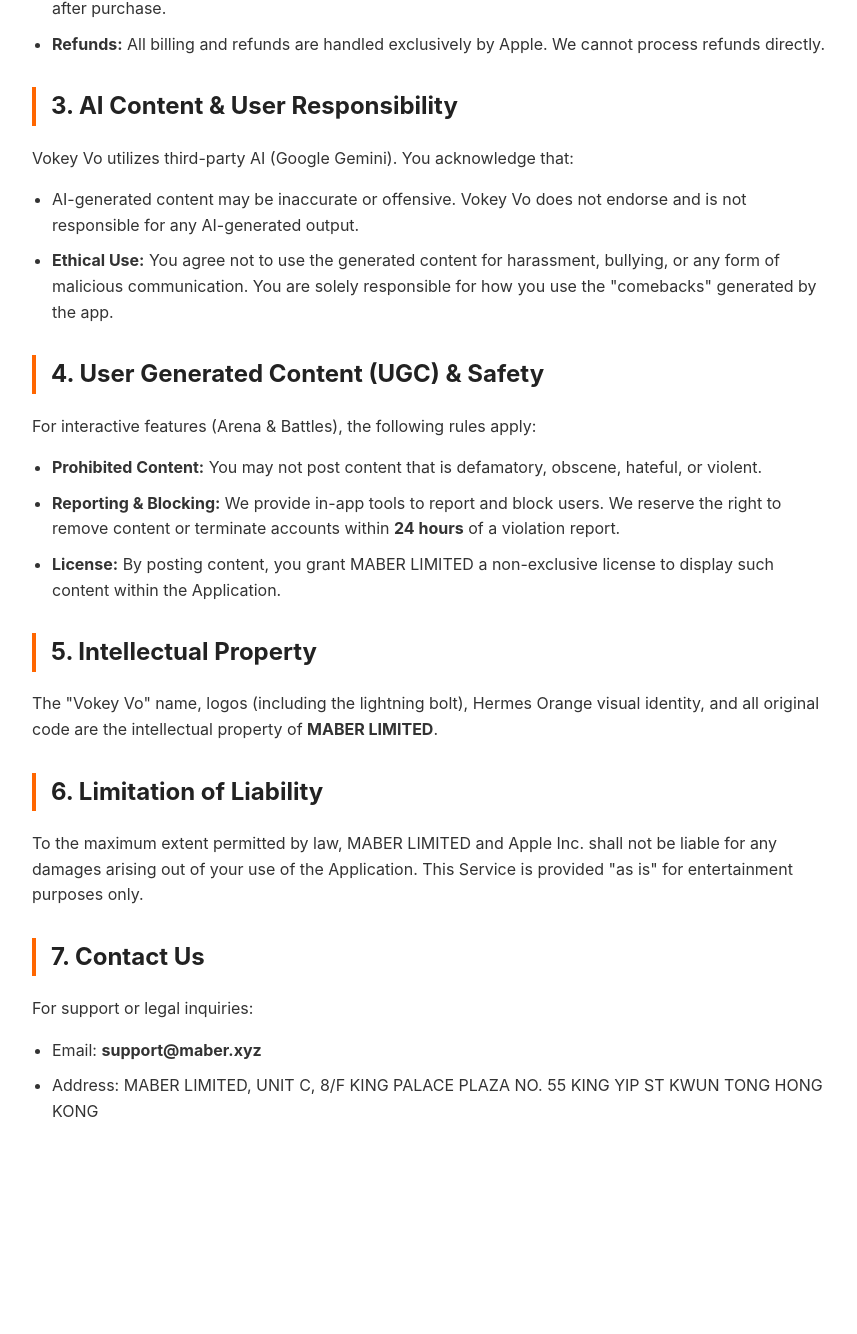
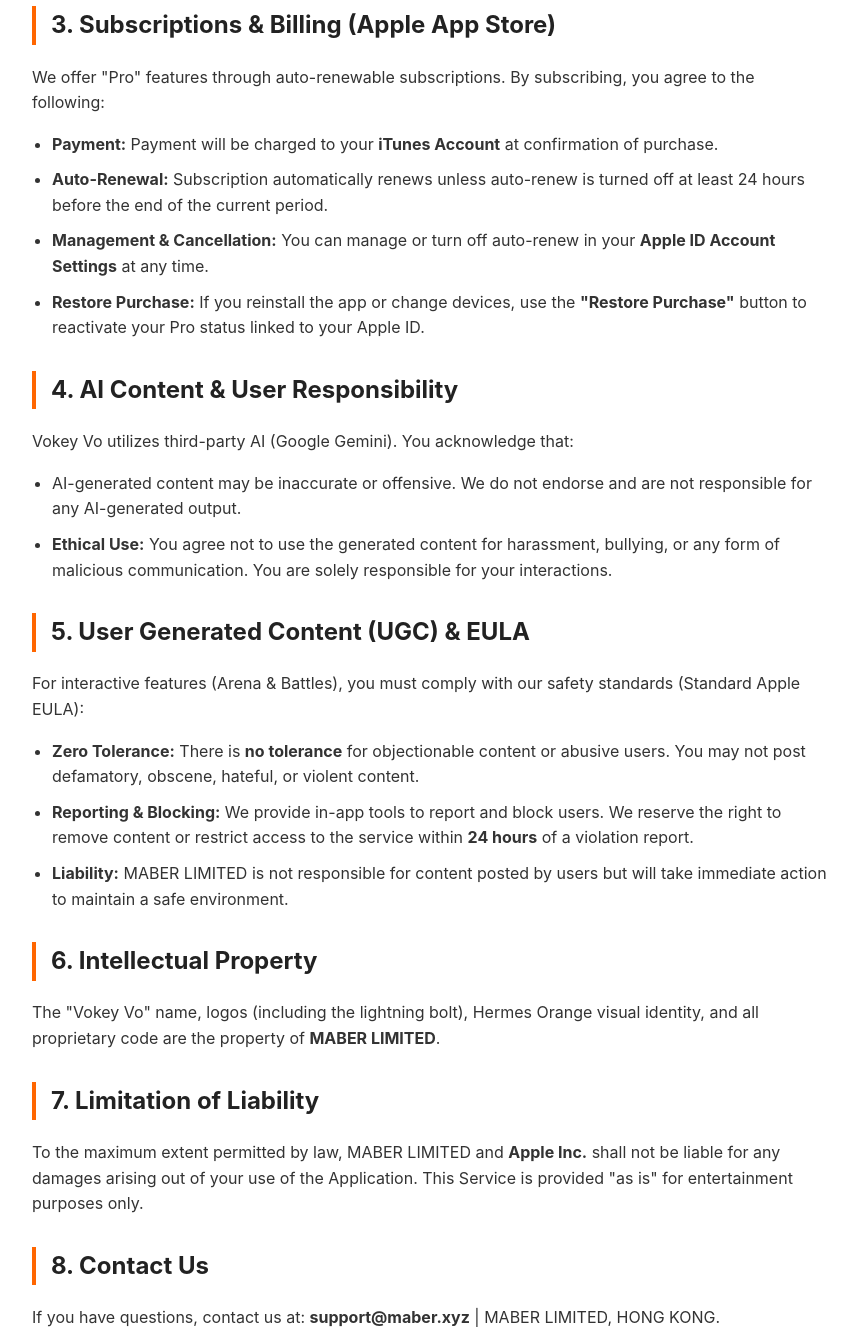
Before and after one commit to ckj788/voke-policy, a plain HTML site: page terms.html in a window 1280 px wide. Shown: the part 719-2053 px from the top of the page, without its empty margins (208-1065 px from the left). Before the commit the page ends 1899 px from the top, so only its background shows below. Drawn offline with Linux system fonts and the light colour scheme.

Commit message:
Update terms.html

```diff
--- a/terms.html
+++ b/terms.html
@@ -25,42 +25,44 @@
 <h2>1. Description of Service</h2>
 <p>Vokey Vo is an AI-powered social entertainment application operated by <strong>MABER LIMITED</strong>. We use Google's Gemini AI to assist users in generating creative text responses and participating in interactive social features like "Arena" and "Battles".</p>
 
-<h2>2. Subscriptions & Billing (Apple App Store)</h2>
-<p>We offer "Pro" features through auto-renewable subscriptions (Weekly/Quarterly). By subscribing, you agree to the following:</p>
+<h2>2. No Account Registration</h2>
+<p>Vokey Vo is designed for immediate use and <strong>does not require a traditional account registration or login</strong>. Your preferences and subscription status are linked to your <strong>Apple ID</strong> and a unique anonymous identifier on your device.</p>
+<ul>
+    <li><strong>Data Deletion:</strong> Although no manual login is required, you can reset your profile or wipe all locally stored data and anonymous identifiers at any time via the <strong>"Delete Account"</strong> or <strong>"Clear Data"</strong> button in the Application settings.</li>
+</ul>
+
+<h2>3. Subscriptions & Billing (Apple App Store)</h2>
+<p>We offer "Pro" features through auto-renewable subscriptions. By subscribing, you agree to the following:</p>
 <ul>
     <li><strong>Payment:</strong> Payment will be charged to your <strong>iTunes Account</strong> at confirmation of purchase.</li>
     <li><strong>Auto-Renewal:</strong> Subscription automatically renews unless auto-renew is turned off at least 24 hours before the end of the current period.</li>
-    <li><strong>Management:</strong> You can manage or turn off auto-renew in your <strong>Apple ID Account Settings</strong> at any time after purchase.</li>
-    <li><strong>Refunds:</strong> All billing and refunds are handled exclusively by Apple. We cannot process refunds directly.</li>
+    <li><strong>Management & Cancellation:</strong> You can manage or turn off auto-renew in your <strong>Apple ID Account Settings</strong> at any time.</li>
+    <li><strong>Restore Purchase:</strong> If you reinstall the app or change devices, use the <strong>"Restore Purchase"</strong> button to reactivate your Pro status linked to your Apple ID.</li>
 </ul>
 
-<h2>3. AI Content & User Responsibility</h2>
+<h2>4. AI Content & User Responsibility</h2>
 <p>Vokey Vo utilizes third-party AI (Google Gemini). You acknowledge that:</p>
 <ul>
-    <li>AI-generated content may be inaccurate or offensive. Vokey Vo does not endorse and is not responsible for any AI-generated output.</li>
-    <li><strong>Ethical Use:</strong> You agree not to use the generated content for harassment, bullying, or any form of malicious communication. You are solely responsible for how you use the "comebacks" generated by the app.</li>
+    <li>AI-generated content may be inaccurate or offensive. We do not endorse and are not responsible for any AI-generated output.</li>
+    <li><strong>Ethical Use:</strong> You agree not to use the generated content for harassment, bullying, or any form of malicious communication. You are solely responsible for your interactions.</li>
 </ul>
 
-<h2>4. User Generated Content (UGC) & Safety</h2>
-<p>For interactive features (Arena & Battles), the following rules apply:</p>
+<h2>5. User Generated Content (UGC) & EULA</h2>
+<p>For interactive features (Arena & Battles), you must comply with our safety standards (Standard Apple EULA):</p>
 <ul>
-    <li><strong>Prohibited Content:</strong> You may not post content that is defamatory, obscene, hateful, or violent.</li>
-    <li><strong>Reporting & Blocking:</strong> We provide in-app tools to report and block users. We reserve the right to remove content or terminate accounts within <strong>24 hours</strong> of a violation report.</li>
-    <li><strong>License:</strong> By posting content, you grant MABER LIMITED a non-exclusive license to display such content within the Application.</li>
+    <li><strong>Zero Tolerance:</strong> There is <strong>no tolerance</strong> for objectionable content or abusive users. You may not post defamatory, obscene, hateful, or violent content.</li>
+    <li><strong>Reporting & Blocking:</strong> We provide in-app tools to report and block users. We reserve the right to remove content or restrict access to the service within <strong>24 hours</strong> of a violation report.</li>
+    <li><strong>Liability:</strong> MABER LIMITED is not responsible for content posted by users but will take immediate action to maintain a safe environment.</li>
 </ul>
 
-<h2>5. Intellectual Property</h2>
-<p>The "Vokey Vo" name, logos (including the lightning bolt), Hermes Orange visual identity, and all original code are the intellectual property of <strong>MABER LIMITED</strong>.</p>
+<h2>6. Intellectual Property</h2>
+<p>The "Vokey Vo" name, logos (including the lightning bolt), Hermes Orange visual identity, and all proprietary code are the property of <strong>MABER LIMITED</strong>.</p>
 
-<h2>6. Limitation of Liability</h2>
-<p>To the maximum extent permitted by law, MABER LIMITED and Apple Inc. shall not be liable for any damages arising out of your use of the Application. This Service is provided "as is" for entertainment purposes only.</p>
+<h2>7. Limitation of Liability</h2>
+<p>To the maximum extent permitted by law, MABER LIMITED and <strong>Apple Inc.</strong> shall not be liable for any damages arising out of your use of the Application. This Service is provided "as is" for entertainment purposes only.</p>
 
-<h2>7. Contact Us</h2>
-<p>For support or legal inquiries:</p>
-<ul>
-    <li>Email: <strong>support@maber.xyz</strong></li>
-    <li>Address: MABER LIMITED, UNIT C, 8/F KING PALACE PLAZA NO. 55 KING YIP ST KWUN TONG HONG KONG</li>
-</ul>
+<h2>8. Contact Us</h2>
+<p>If you have questions, contact us at: <strong>support@maber.xyz</strong> | MABER LIMITED, HONG KONG.</p>
 
 </body>
 </html>
```
